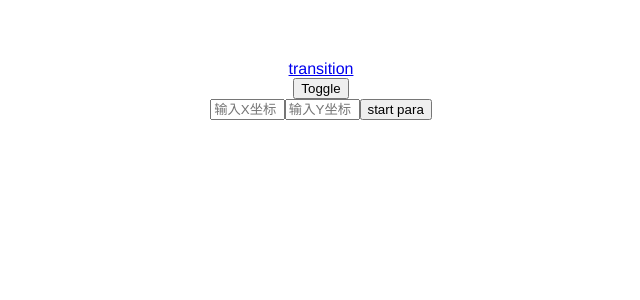
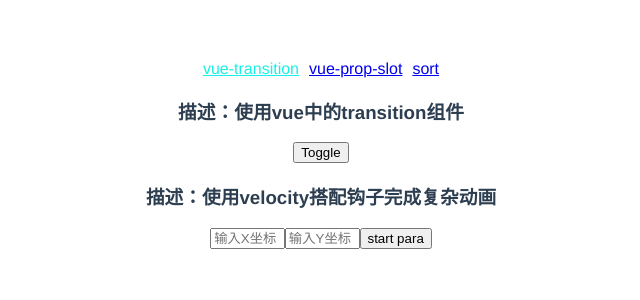
Before and after one commit to HannibalKcc/vueTest, a Vue app: page /#/transition in a window 1280 px wide. Shown: the top 300 px of the page, without its empty margins (319-959 px from the left). Built offline with nearby package versions, Linux system fonts and the light colour scheme.

Commit message:
1排序（待补全） 2slot

```diff
--- a/src/App.vue
+++ b/src/App.vue
@@ -1,7 +1,7 @@
 <template>
   <div id="app">
     <div class="routerBox">
-      <router-link v-for="(item, index) in routers" :to="item.to" :key="index">{{item.inf}}</router-link>
+      <router-link class="router" v-for="(item, index) in routers" :to="item.to" :key="index">{{item.inf}}</router-link>
       <router-view></router-view>
     </div>
   </div>
@@ -13,14 +13,20 @@
     components: {},
     data () {
       return {
-        routers: [{to: '/transition', inf: 'transition'}],
+        routers: [
+          // vue部分
+          {to: '/transition', inf: 'vue-transition'},
+          {to: '/propSolt', inf: 'vue-prop-slot'},
+          // 非vue部分
+          {to: '/sort', inf: 'sort'}
+        ],
         texts: ['c1', 'c2', 'c3', 'c4', 'c5']
       };
     }
   };
 </script>
 
-<style>
+<style scoped rel="stylesheet/less" type="text/less" lang="less">
   #app {
     font-family: 'Avenir', Helvetica, Arial, sans-serif;
     -webkit-font-smoothing: antialiased;
@@ -29,4 +35,17 @@
     color: #2c3e50;
     margin-top: 60px;
   }
+
+  a:visited {
+    color: #b6b96b;
+  }
+
+  .routerBox {
+    .router {
+      margin: 10px 5px;
+    }
+    .router-link-active {
+      color: rgb(25, 240, 229);
+    }
+  }
 </style>
--- /dev/null
+++ b/src/components/logic/sort.vue
@@ -0,0 +1,52 @@
+<template>
+  <div class="quicksort">
+    <input type="text" v-model="arr">
+    <br>
+    <button @click="getQuicksort(arr)">quicksort</button>
+    <button @click="getQuicksort(arr)">quicksort</button>
+    <button @click="getBucketsort(arr)">bucketsort</button>
+  </div>
+</template>
+
+<script type="text/ecmascript-6">
+  export default {
+    data () {
+      return {
+        arr: [10, 4, 12, 23, 43, 43, 54, 66, 9, 22, 6, 1, 6, 23, 99, 23]
+      };
+    },
+    methods: {
+      getQuicksort (arr) {
+        this.arr = this.quicksort(arr);
+        alert('quickosrted!');
+      },
+      quicksort (arr) {
+        if (arr.length === 0) return [];
+        let tmp = arr[Math.floor(arr.length / 2)];
+        let [left, right] = [[], []];
+        arr.forEach((val, index) => {
+          if (index === Math.floor(arr.length / 2)) return;
+          if (val < tmp) {
+            left.push(val);
+          } else {
+            right.push(val);
+          }
+        });
+        console.log(arr);
+        console.log('tmp', tmp);
+        console.log(left);
+        console.log(right);
+        console.log(left.concat(tmp).concat(right));
+        console.log(this.quicksort(left));
+        return this.quicksort(left).concat(tmp, this.quicksort(right));
+      }
+    }
+  }
+  ;
+</script>
+
+<style scoped rel="stylesheet/less" type="text/less" lang="less">
+  input {
+    width: 20em;
+  }
+</style>
--- a/src/components/transition/comVelocity.vue
+++ b/src/components/transition/comVelocity.vue
@@ -1,5 +1,6 @@
 <template>
   <div class="comVelocity">
+    <h3>描述：使用velocity搭配钩子完成复杂动画</h3>
     <input type="text" placeholder="输入X坐标" v-model="posX">
     <input type="text" placeholder="输入Y坐标" v-model="posY">
     <button class="btn" @click="go" ref="btn">start para</button>
@@ -8,7 +9,8 @@
                 @enter="enter"
                 @after-enter="afterEnter"
     >
-      <div v-show="show" class="ball"></div>
+      <!--如果使用v-show需要自行初始化-->
+      <div v-if="show" class="ball"></div>
     </transition>
   </div>
 </template>
@@ -34,11 +36,12 @@
       },
       enter (el, done) {
         Velocity(el, {
-          top: '500px', // 不可以直接写0
-          left: ['500px', [0.09, -0.43, 0.91, 0.38]],
+          top: ['500px', [0.09, -0.43, 0.91, 0.38]],
+          left: '500px',  // 不可以直接写0
           opacity: 0.5, // 不能赋string
           rotateZ: '100deg',
-          scale: 1.5
+          scale: [1.5, 'easeInOutSine'],
+          backgroundColor: '#9f1532'
         }, {
           duration: 2000,
           easing: 'linear',
@@ -71,5 +74,4 @@
       background: rgb(160, 220, 0);
     }
   }
-
 </style>
--- a/src/components/transition/transition.vue
+++ b/src/components/transition/transition.vue
@@ -1,5 +1,6 @@
 <template>
   <div class="transition">
+    <h3>描述：使用vue中的transition组件</h3>
     <button @click="show = !show">
       Toggle
     </button>
```
Also changed, not shown: src/components/props/slotSon.vue (added, +17 -0 lines), src/router.js (+15 -0 lines).
